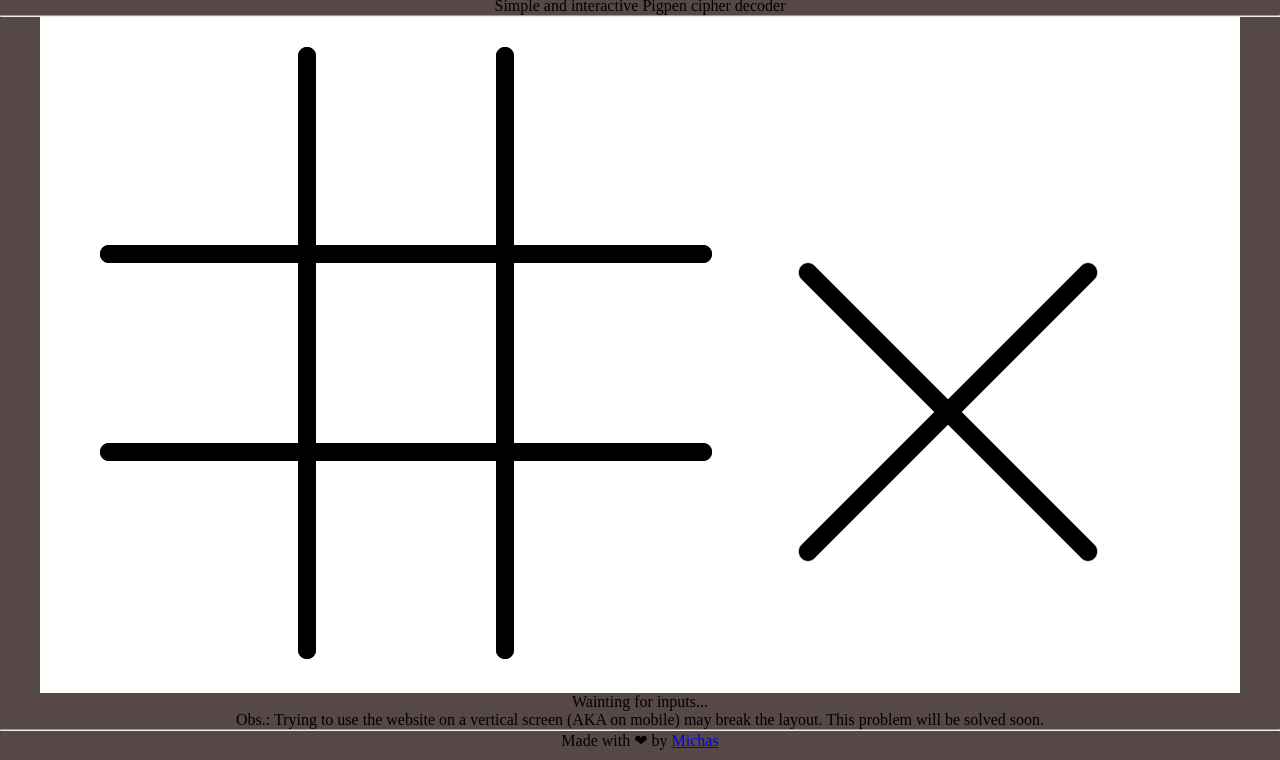
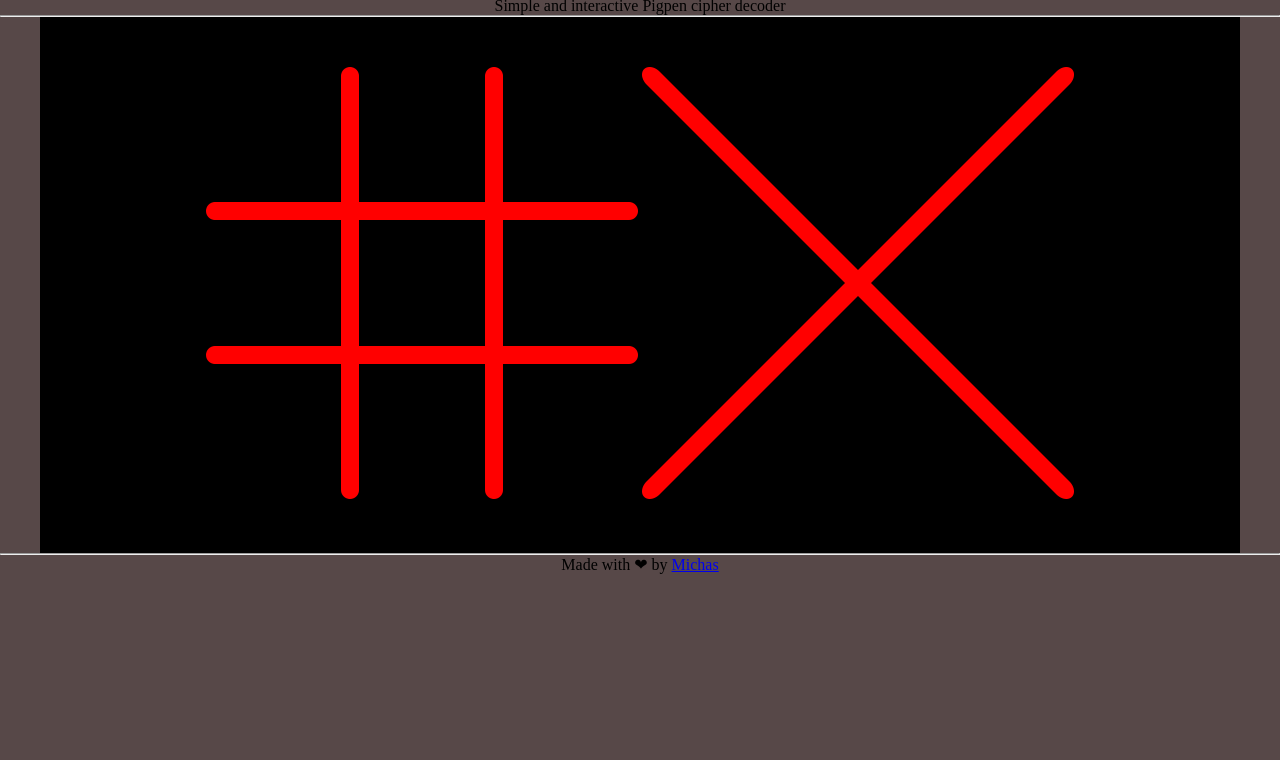
Before and after one commit to michaelcalb/ezpigpen, a plain HTML site: page index.html in a window 1280 px wide. Shown: the part 40-800 px from the top of the page. Drawn offline with Linux system fonts and the light colour scheme.

Commit message:
update
changed to map tag instead of separated imgs

```diff
--- a/index.html
+++ b/index.html
@@ -13,51 +13,38 @@
             <p>Simple and interactive Pigpen cipher decoder</p>
     </header>
     <hr>
-    <main>
-        <div id="pigpen">
-            <!--Square-->
-            <div id="square" style="display: inline-block;">
-                <div id="square-top" >
-                    <img src="images/cornergrid.png" alt="">
-                    <img src="images/midgrid.png" alt="" style="margin: 0px -22px">
-                    <img src="images/cornergrid.png" alt="" style="transform: rotateZ(90deg)">
-                </div>
-                <div id="square-mid" style="margin: -22px">
-                    <img src="images/midgrid.png" alt="" style="transform: rotateZ(-90deg);">
-                    <img src="images/centergrid.png" alt="" style="margin: 0px -22px">
-                    <img src="images/midgrid.png" alt="" style="transform: rotateZ(90deg)">
-                </div>
-                <div id="square-bot">
-                    <img src="images/cornergrid.png" alt="" style="transform: rotateZ(-90deg);">
-                    <img src="images/midgrid.png" alt="" style="transform: rotateZ(180deg); margin: 0px -22px">
-                    <img src="images/cornergrid.png" alt="" style="transform: rotateZ(180deg);">
-                </div>
-            </div>
-            <!--X-->
-            <div id="x" style="display: inline-block;">
-                <div id="x-top">
-                    <img src="images/cornergrid.png" alt="" style="transform: rotateZ(45deg); margin-bottom: -65px;">
-                </div>
-                <div id="x-mid" style="margin: -16px">
-                    <img src="images/cornergrid.png" alt="" style="transform: rotateZ(-45deg); margin-right: 60px;">
-                    <img src="images/cornergrid.png" alt="" style="transform: rotateZ(135deg);">
-                </div>
-                <div id="x-bot">
-                    <img src="images/cornergrid.png" alt="" style="transform: rotateZ(-135deg); margin-top: -65px;">
-                </div>
-            </div>
+
+    <div id="pigpen">
+        <div id="hashtag">
+            <img src="images/hashtag.png" alt="hashtag-shape" usemap="#hashtag-map">
+            <map name="hashtag-map">
+                <area shape="rect" coords="-1,-1,135,135" href="#" alt="">
+                <area shape="rect" coords="153,-1,279,135" href="#" alt="">
+                <area shape="rect" coords="297,-3,432,135" href="#" alt="">
+                <area shape="rect" coords="0,153,136,279" href="#" alt="">
+                <area shape="rect" coords="153,153,279,279" href="#" alt="">
+                <area shape="rect" coords="297,153,423,279" href="#" alt="">
+                <area shape="rect" coords="-2,296,135,432" href="#" alt="">
+                <area shape="rect" coords="152,297,281,434" href="#" alt="">
+                <area shape="rect" coords="297,297,434,433" href="#" alt="">
+            </map>
         </div>
-        <div id="result">
-            Wainting for inputs...
+
+        <div id="x">
+            <img src="images/x.png" alt="x-shape" usemap="#x-map">
+            <map name="x-map">
+                <area shape="poly" coords="216,202 416,3 14,1" href="#" alt="">
+                <area shape="poly" coords="-7,426 203,216 0,13" href="#" alt="">
+                <area shape="poly" coords="230,217 431,416 431,15" href="#" alt="">
+                <area shape="poly" coords="215,229 14,431 421,432" href="#" alt="">
+            </map>
         </div>
-    </main>
-    <aside>
-        <p>Obs.: Trying to use the website on a vertical screen (AKA on mobile) may break the layout. This problem will be solved soon. </p>
-    </aside>
+    </div>
+
     <hr>
     <footer>
         <p>Made with &#x2764 by <a target="_blank" href="https://github.com/michaelcalb">Michas</a></p>
-        <script src="script.js"></script>
     </footer>
+    <script src="script.js"></script>
 </body>
 </html>
--- a/script.js
+++ b/script.js
@@ -0,0 +1,3 @@
+function hello() {
+    alert('sup')
+}
--- a/style.css
+++ b/style.css
@@ -9,18 +9,18 @@ body {
     background-color: rgb(87, 72, 72);
 }
 
-div#pigpen {
+#pigpen {
     min-width: 300px;
     max-width: 1200px;
-    background-color: white;
+    background-color: rgb(0, 0, 0);
     margin: auto;
-    padding: 30px;
+    padding: 50px;
 }
 
-img:hover {
-    background-color: rgba(0, 255, 255, 0.226);
+#hashtag,#x {
+    display: inline-block;
 }
 
-img:active {
-    background-color: aqua;
+#pigpen img {
+    width: 100%;
 }
```
Also changed, not shown: images/grid/centergrid.png (added), images/grid/cornergrid.png (added), images/grid/midgrid.png (added), images/hashtag.png (added), images/smooth/centergrid.png (renamed from images/centergrid.png), images/smooth/cornergrid.png (renamed from images/cornergrid.png), images/smooth/midgrid.png (renamed from images/midgrid.png), images/x.png (added).
